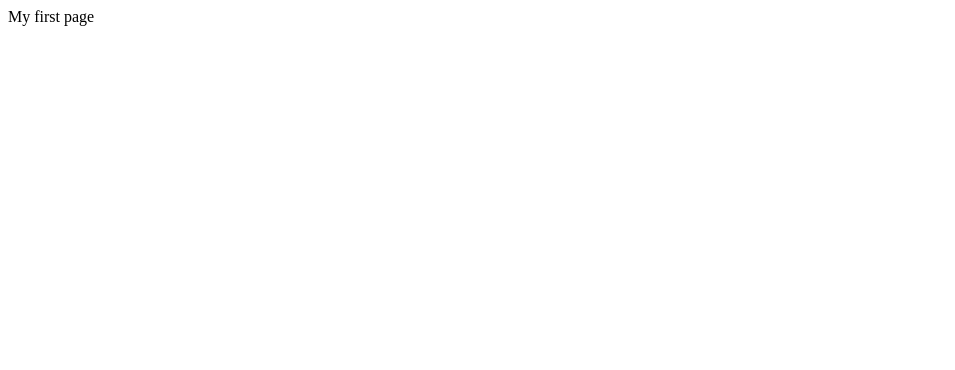
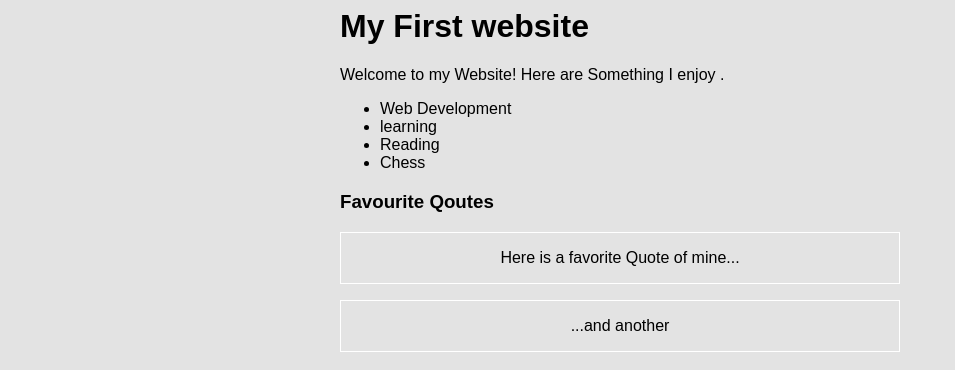
Before and after one commit to sachchi123/first, a plain HTML site: page index.html in a window 1280 px wide. Shown: the whole page, without its empty margins (0-955 px from the left). Drawn offline with Linux system fonts and the light colour scheme.

Commit message:
My first exercise

```diff
--- /dev/null
+++ b/css/style.css
@@ -0,0 +1,13 @@
+body{
+  background-color: #e3e3e3;
+  font-family: sans-serif;
+}
+.wrap{
+  width: 600px;
+  margin: auto;
+}
+blockquote{
+  border: 1px solid white;
+  text-align: center;
+  margin-left: 0;
+}
--- a/index.html
+++ b/index.html
@@ -1,8 +1,30 @@
 <html>
 <head>
-<title>My first page</title>
+  <meta charset="utf-8"/ >
+  <link rel="stylesheet" href="css/style.css" >
 </head>
 <body>
-<p>My first page</p>
+  <div class="wrap" >
+  <h1> My First website</h1>
+<p>Welcome to my Website! Here are Something I enjoy .</p>
+<ul>
+  <li>  Web Development</li>
+  <li>  learning</li>
+  <li>  Reading</li>
+  <li>  Chess</li>
+
+</ul>
+<h3> Favourite Qoutes</h3>
+<blockquote>
+<p>
+  Here is a favorite Quote of mine...
+</p>
+</blockquote>
+<blockquote>
+<p>
+  ...and another
+</p>
+</blockquote>
+</div>
 </body>
 </html>
```
